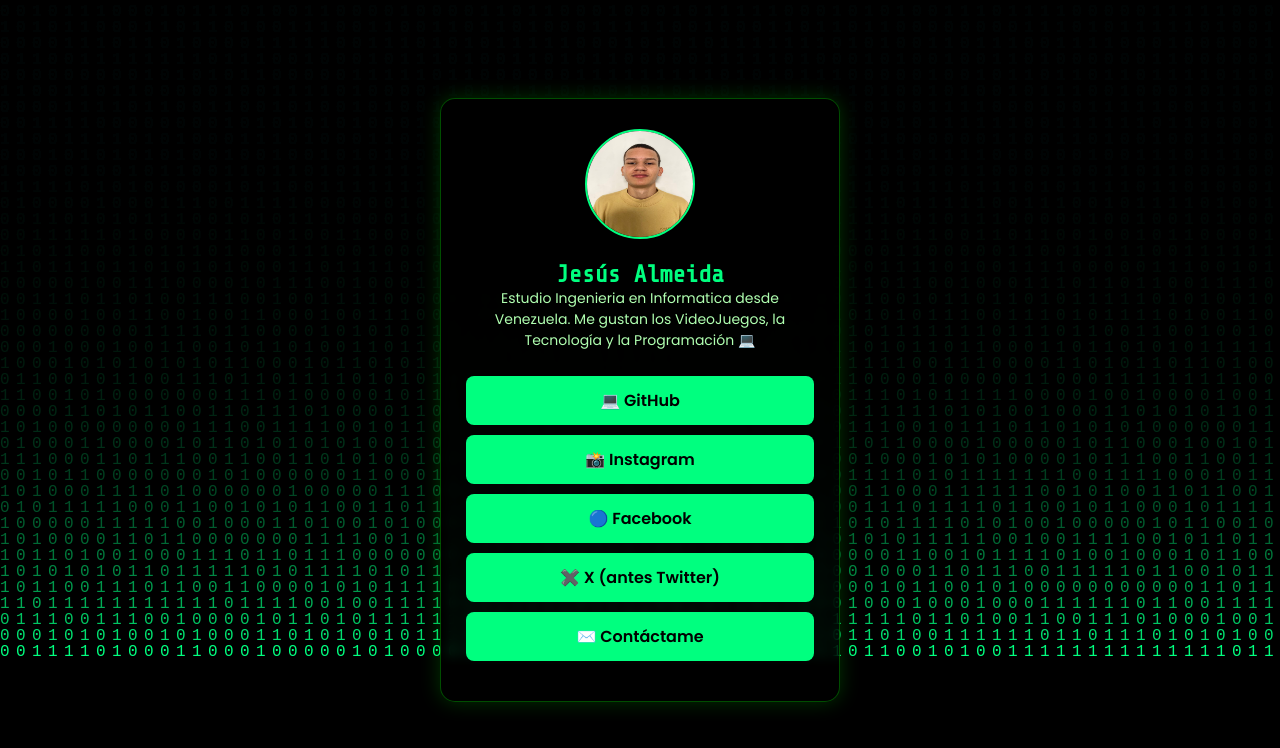
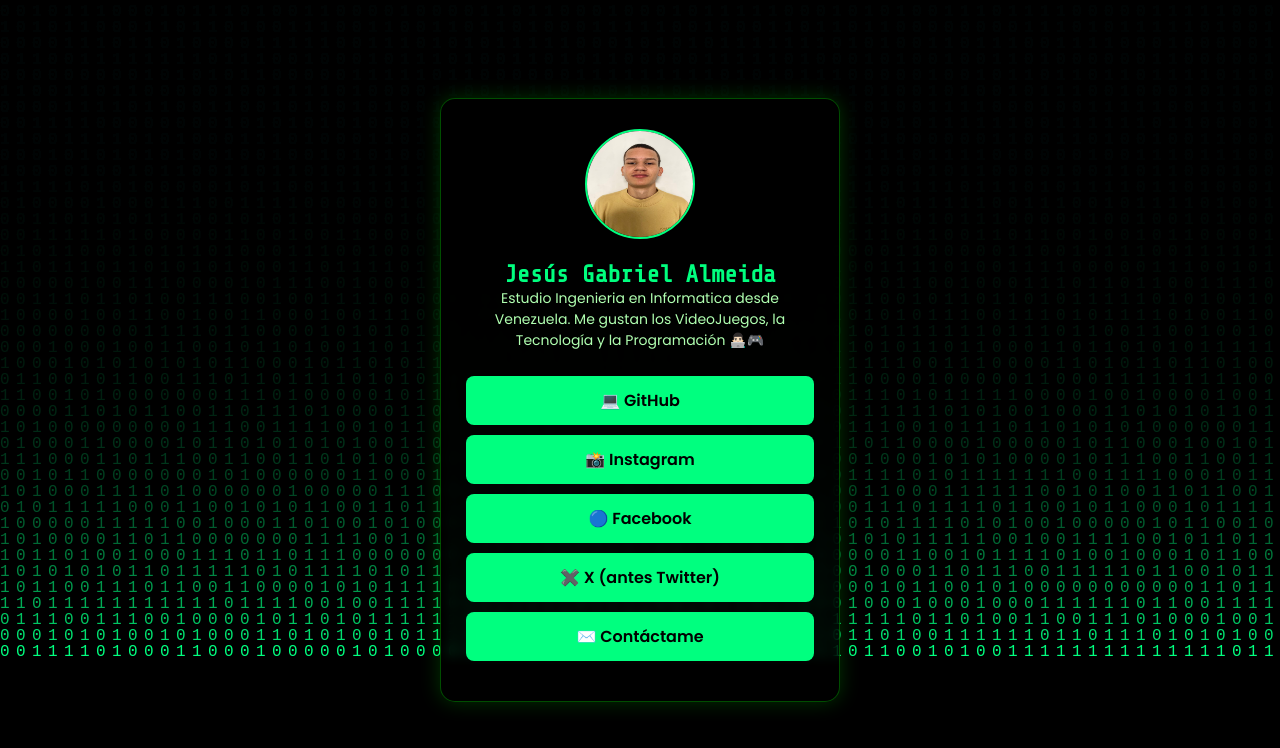
Before and after one commit to jesus-almeida/gcoder-links, a plain HTML site: page index.html in a window 1280 px wide. Drawn offline with nearby package versions, Linux system fonts and the light colour scheme.

Commit message:
Elimine el favicon viejo y agregue el nuevo. Tambien edite el nombre y la biografia.

```diff
--- a/index.html
+++ b/index.html
@@ -15,8 +15,8 @@
   <!-- Contenido principal -->
   <div class="container">
     <img src="perfil.jpeg" alt="Foto de perfil">
-    <h1>Jesús Almeida</h1>
-    <p>Estudio Ingenieria en Informatica desde Venezuela. Me gustan los VideoJuegos, la Tecnología y la Programación 💻</p>
+    <h1>Jesús Gabriel Almeida</h1>
+    <p>Estudio Ingenieria en Informatica desde Venezuela. Me gustan los VideoJuegos, la Tecnología y la Programación 👨🏻‍💻🎮</p>
 
     <!-- ESTO PARA DESPUES JEJE
 	<a href="https://youtube.com/@" target="_blank">🎥 YouTube (GCoder Tech)</a>
```
Also changed, not shown: GC-Logo-RemoveBG.png (deleted), favicon.png.
